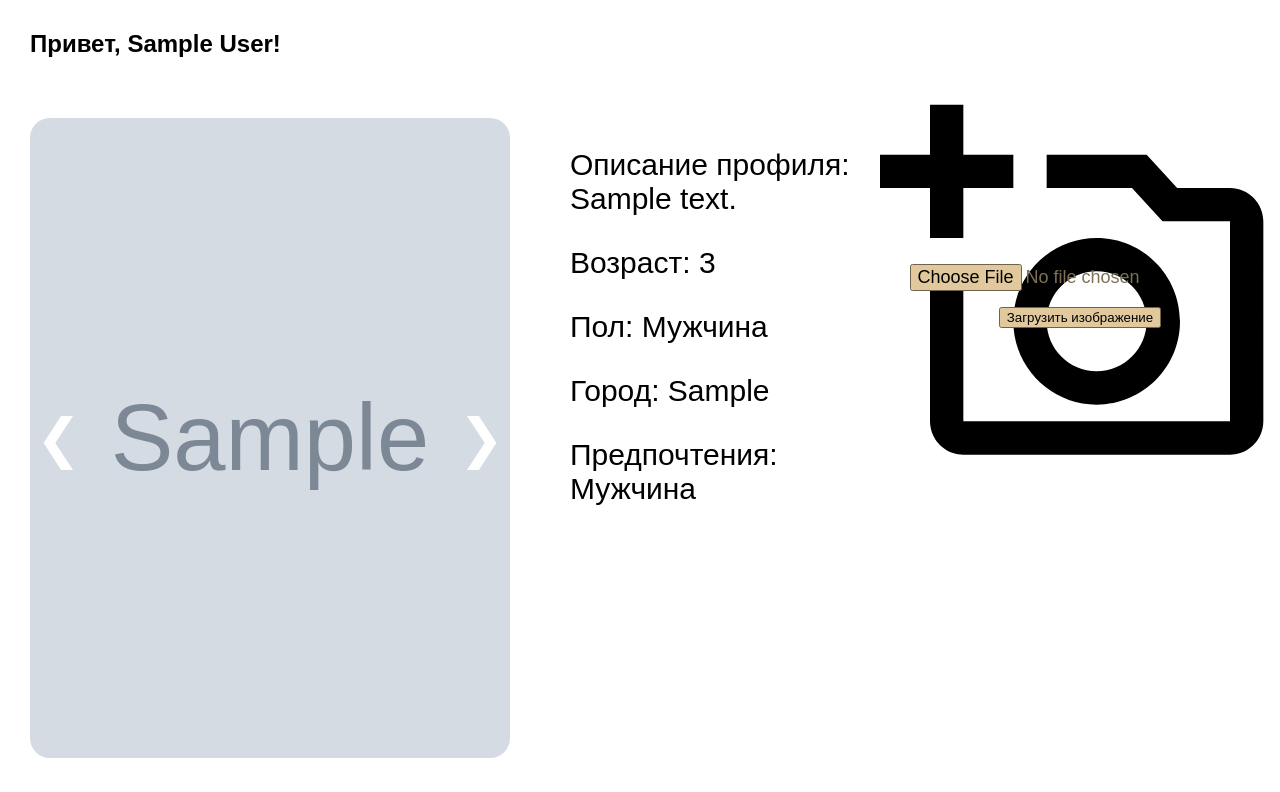
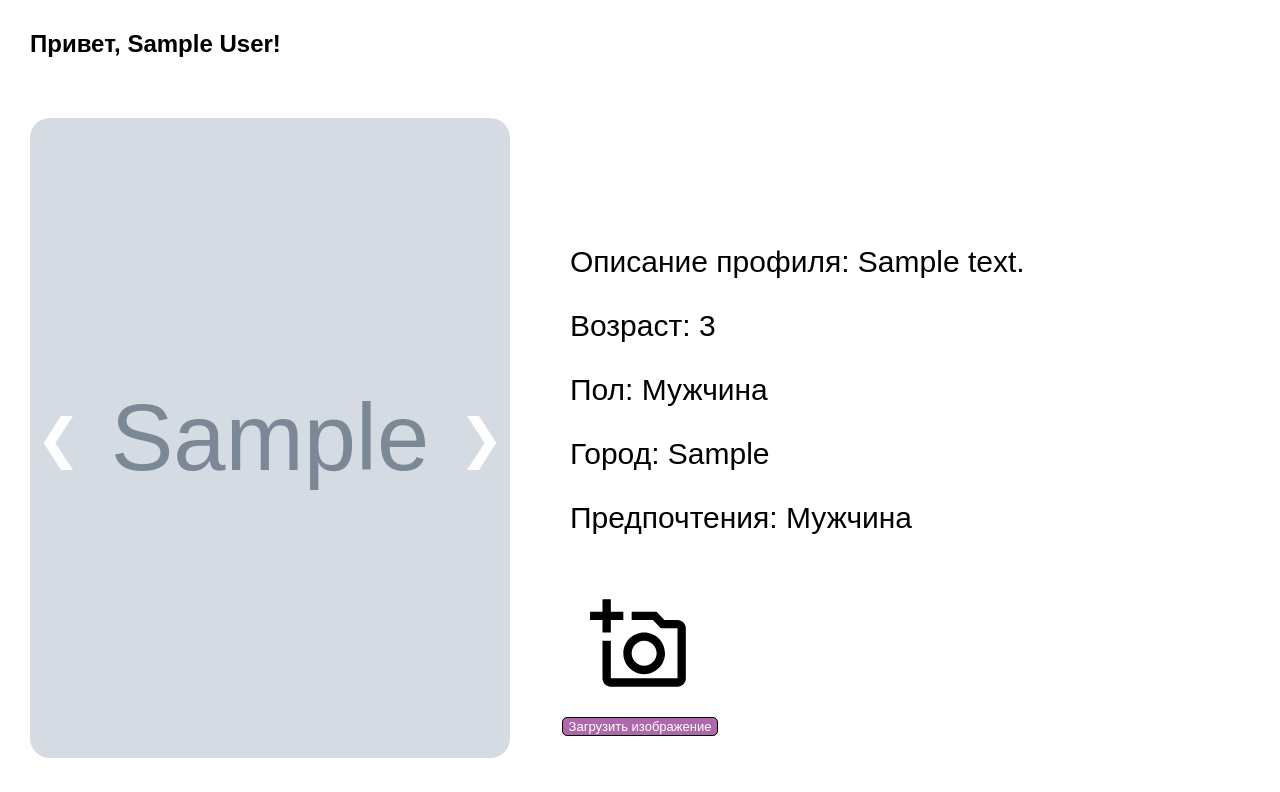
Before and after one commit to chimchimster/hearty, a Django app: page /profile/1/ in a window 1280 px wide. Shown: the part 75-867 px from the top of the page. Run offline with Django 4.2, Linux system fonts and the light colour scheme; tables that the repository leaves empty hold one stand-in row (values such as "Sample post"); grey boxes marked "Sample" are stand-in pictures; parts of the project's set-up code (start-up, migrations or seed data) failed here and were passed over; some web fonts are replaced.

Commit message:
add styles

```diff
--- a/hearty/account/static/css/styles.css
+++ b/hearty/account/static/css/styles.css
@@ -114,32 +114,56 @@ h1, h2, h3, h4 {
   justify-content: center;
   align-items: center;
   flex-direction: column;
-  width: 400px;
-  height: 400px;
+  width: 100px;
+  height: 100px;
   outline-offset: -12px;
   background: url("/static/imgs/upload-image.svg");
   background-size: cover;
   color: #ad69ab;
-  filter: brightness(70%) sepia(100%);
+  font-size: 15px;
 }
 
 #upload-image img {
-  width: 40%;
+  width: 100%;
   margin-bottom: 20px;
   user-select: none;
 }
 
-
-.upload-container div {
-
-}
-
-#upload-container input[type=submit]:focus {
-     outline: -webkit-focus-ring-color auto 5px;
+#file-input {
+  content: '';
 }
 
 #file-input {
-  font-size: 18px;
-  position: relative;
+    content: "Выберите изображение";
+    margin: 30 5px;
+    padding: 15px;
+    top: 0px;
+    left: 30px;
+    display: block;
+    border: 1px solid #aaa;
+    background-color: #fff;
+    border-radius: 3px;
+    cursor: grab;
+    visibility: visible;
+    position: relative;
+    width: 100px;
+    height: 100px;
+}
 
+input[type="submit"] {
+  font-size: 13px;
+  border-radius: 5px;
+  border: 1px solid black;
+  color: white;
+  background: #ad69ab;
 }
+
+.container-profile {
+  display: flex;
+  flex-direction: column;
+  justify-content: center;
+}
+
+.upload-container {
+  margin-left: 50px;
+}
--- a/hearty/profiles/forms.py
+++ b/hearty/profiles/forms.py
@@ -7,7 +7,7 @@ class UploadImageForm(forms.ModelForm):
         model = Images
         fields = ['image']
         widgets = {
-            'image': forms.FileInput(attrs={'id': 'file-input'})
+            'image': forms.FileInput(attrs={'id': 'file-input', 'style': 'opacity: 0;'})
         }
         labels = {
             'image': '',
--- a/hearty/profiles/templates/profile/detail.html
+++ b/hearty/profiles/templates/profile/detail.html
@@ -24,6 +24,7 @@
                 <button id="display-right">&#10095;</button>
             </div>
         </div>
+        <div class="container-profile">
             <div class="profile-description">
                 <p>Описание профиля: {{ profile.description }}</p>
                 <p>Возраст: {{ object.user.bdate|calc_age }}</p>
@@ -32,11 +33,13 @@
                 <p>Предпочтения: {{ profile.preferences|gender }}</p>
             </div>
             <div class="upload-container">
+
                 <form id="upload-image" action="{% url 'profiles:upload_image' %}" method="post" enctype="multipart/form-data">
                     {% csrf_token %}
                     {{ upload_image.as_p }}
                     <input type="submit" value="Загрузить изображение">
                 </form>
+            </div>
         </div>
     </div>
 {% endblock %}
--- a/hearty/profiles/views.py
+++ b/hearty/profiles/views.py
@@ -1,6 +1,7 @@
 from django.http import HttpResponse, HttpResponseRedirect
 from django.shortcuts import redirect
 from django.urls import reverse_lazy, reverse
+from django.views import View
 
 from .models import Profile, Images
 from .forms import UploadImageForm
@@ -32,3 +33,7 @@ class UploadImageView(CreateView):
             return redirect('profiles:profile_view', pk=self.request.user.pk)
 
         return self.form_invalid(form)
+
+
+class DeleteImageView(View):
+    pass
```
Lines whose indentation alone changed are shown as unchanged.
